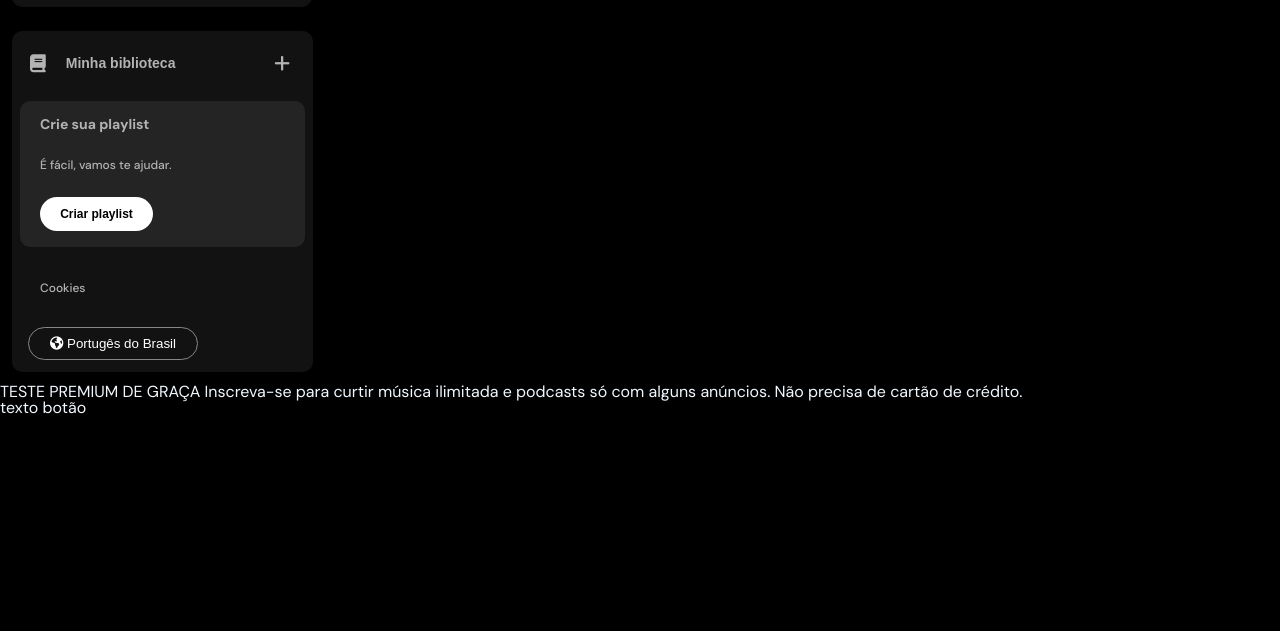
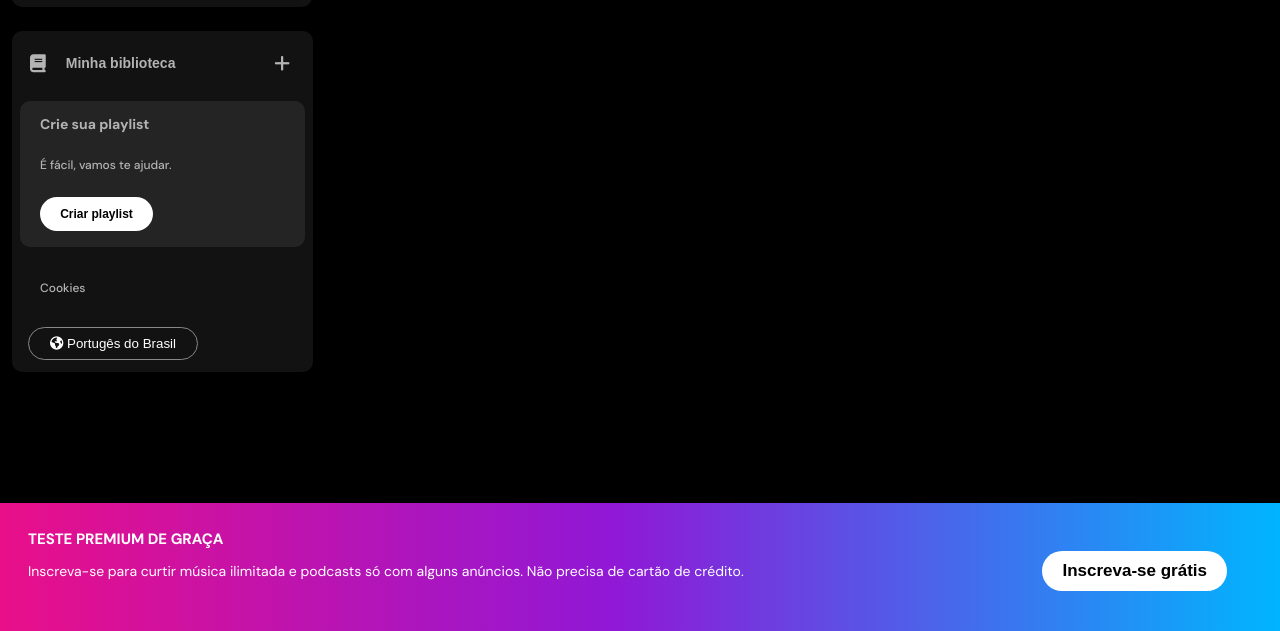
Before and after one commit to LuaMPacheco/imers-o-spotify, a plain HTML site: page index.html in a window 1280 px wide. Shown: the part 169-800 px from the top of the page. Drawn offline with Linux system fonts and the light colour scheme; a web font is replaced by a local one.

Commit message:
Footer
Criando e estilizando o footer

```diff
--- a/index.html
+++ b/index.html
@@ -76,12 +76,15 @@
         </div>
 
         <footer>
-            <div class="footer_content">
-                <span class="text title">TESTE PREMIUM DE GRAÇA</span>
-                <span class="text subtitle"> Inscreva-se para curtir música ilimitada e podcasts só com alguns anúncios. Não precisa de cartão de crédito. </span>
+            <div class="footer">
+                <div class="footer_content">
+                    <span class="text title">Teste premium de graça</span> <br> <br>
+                    <span class="text subtitle">Inscreva-se para curtir música ilimitada e podcasts só com alguns anúncios. Não precisa de cartão de crédito.</span>
+
+                </div>
+                <button class="footer_button">Inscreva-se grátis</button>
             </div>
-            texto
-            botão
+
         </footer>
 
 </body>
--- a/style.css
+++ b/style.css
@@ -170,3 +170,53 @@ body {
     margin: 8px;
     padding: 8px;
 }
+
+/*FOOTER*/
+.footer {
+    background: rgb(233,15,137);
+    background: linear-gradient(90deg, rgba(233,15,137,1) 0%, rgba(144,24,214,1) 48%, rgba(0,181,255,1) 100%);
+    position: fixed;
+    bottom: 0;
+    left: 0;
+    right: 0;
+    display: flex;
+    justify-content: space-between;
+    padding: 28px 28px 20px 28px;
+}
+
+.footer_content .text {
+    flex-shrink: 0; /*Faz com que o texto diminua junto com a tela*/
+    color: white;
+    row-gap: 20px;
+
+}
+
+.footer_content .title {
+    font-weight: 700;
+    font-size: 15px;
+    text-transform: uppercase; /*Deixa o texto em capslock*/
+}
+
+.footer_content .subtitle {
+    font-size: 14px;
+    font-weight: 200;
+}
+
+.footer .footer_button {
+    margin: 20px 25px 20px 30px;
+    padding: 10px 20px;
+    font-size: 17px;
+    font-weight: 700;
+    color: black;
+    border-radius: 30px;
+    border: none;
+    background-color: white;
+    text-align: center;
+    cursor: pointer;
+    flex-shrink: 0;
+}
+
+.footer .footer_button:hover {
+    background-color: black;
+    color: white;
+}
```
